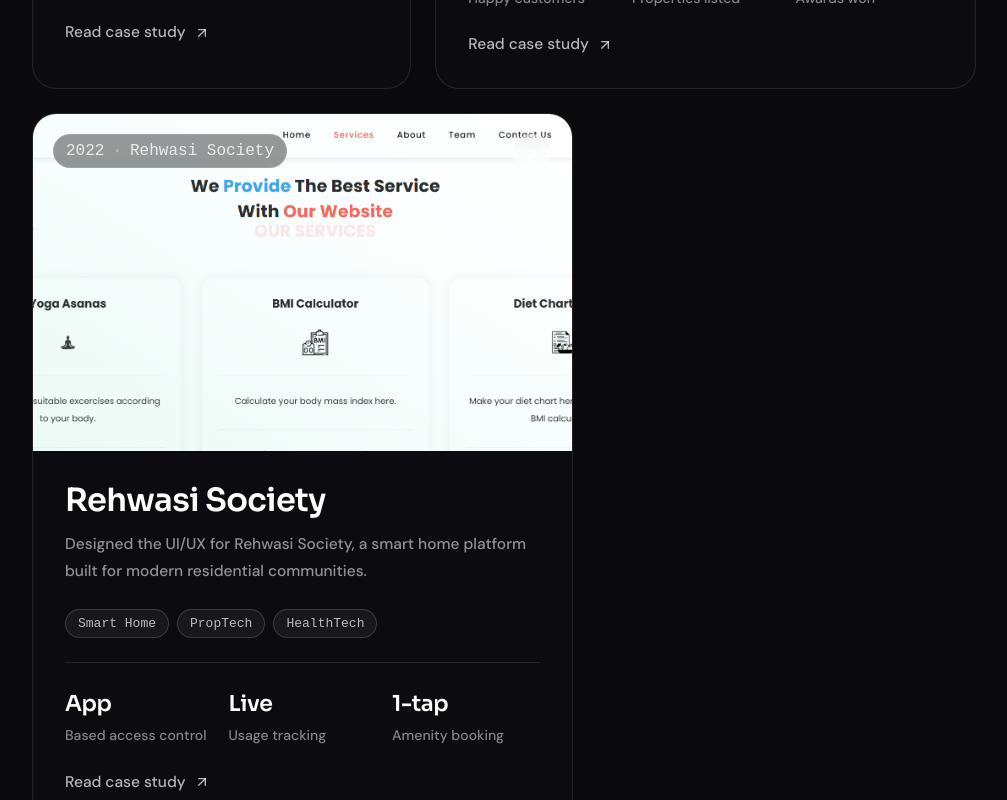
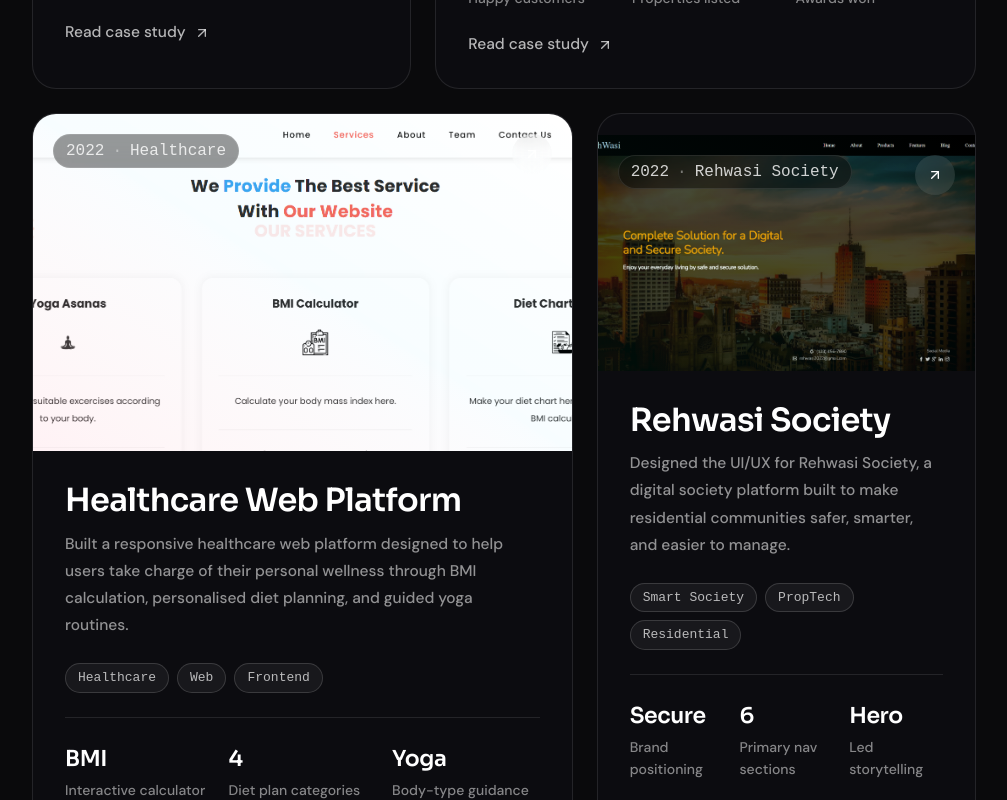
Before and after one commit to anshika0809/portfolio, a React (Vite) app: page / in a window 1280 px wide. Shown: the part 2520-3320 px from the top of the page, without its empty margins (136-1143 px from the left). Built offline with nearby package versions, Linux system fonts and the light colour scheme.

Commit message:
feat: added new case study

```diff
--- a/src/app/components/Skills.tsx
+++ b/src/app/components/Skills.tsx
@@ -15,9 +15,9 @@
   { name: "Stitch", color: "#6366F1" },
   { name: "Adobe XD", color: "#FF61F6" },
   { name: "Framer", color: "#0055FF" },
-  { name: "ProtoPie", color: "#8B5CF6" },
-  { name: "Emergent", color: "#10B981" },
-  { name: "Midjourney", color: "#F59E0B" },
+  { name: "WordPress", color: "#8B5CF6" },
+  // { name: "Emergent", color: "#10B981" },
+  // { name: "Midjourney", color: "#F59E0B" },
 ];
 
 export function Skills() {
--- a/src/app/components/caseStudiesData.ts
+++ b/src/app/components/caseStudiesData.ts
@@ -232,56 +232,103 @@
     ],
   },
   {
+    slug: "healthcare-website",
+    client: "Healthcare",
+    title: "Healthcare Web Platform",
+    link: "https://anshika0809.github.io/Healthcare",
+    oneLiner:
+      "Built a responsive healthcare web platform designed to help users take charge of their personal wellness through BMI calculation, personalised diet planning, and guided yoga routines.",
+    year: "2022",
+    role: "Frontend Developer & UI/UX Designer",
+    duration: "Jan 2022 - Feb 2022",
+    tags: ["Healthcare", "Web", "Frontend"],
+    cover: "/healthcare-cover.png",
+    gallery: ["/healthcare-cover.png"],
+    gradient: "from-rose-500/20 via-sky-400/10 to-transparent",
+    span: "md:col-span-7",
+    overview:
+      "Built a responsive healthcare web platform designed to help users take charge of their personal wellness. The site provides a structured, step-by-step journey - calculate your BMI, receive a personalised diet plan based on the result, and explore suitable yoga asanas and exercises - making health guidance interactive, accessible, and actionable for everyday users.",
+    scope: [
+      { label: "Role", value: "Frontend Development + UI/UX Design" },
+      { label: "Platform", value: "Responsive multi-page website" },
+      { label: "Focus", value: "Wellness and nutrition tools" },
+      { label: "Live Site", value: "anshika0809.github.io/Healthcare" },
+    ],
+    approach: [
+      {
+        title: "BMI-first guided flow",
+        body: "Designed the experience as a simple user journey where BMI calculation acts as the entry point to more personalised wellness guidance.",
+      },
+      {
+        title: "Interactive health tools",
+        body: "Built practical modules for BMI calculation, diet chart generation, and yoga exploration so users could act on their health information immediately.",
+      },
+      {
+        title: "Responsive multi-page system",
+        body: "Structured the platform across clear sections for services, team, contact, and footer navigation while keeping the interface readable across devices.",
+      },
+    ],
+    insights: [
+      "BMI Calculator with real-time output and category classification.",
+      "Diet Chart Maker with personalised plans across 4 BMI categories.",
+      "Yoga and exercise guidance matched to user body type.",
+      "Schedule-maker flow guiding users from BMI to diet to exercise in sequence.",
+      "Responsive multi-page website with smooth in-page navigation.",
+      "Team section, contact form, and structured footer with service links.",
+    ],
+    outcomes: [
+      { value: "BMI", label: "Interactive calculator" },
+      { value: "4", label: "Diet plan categories" },
+      { value: "Yoga", label: "Body-type guidance" },
+    ],
+  },
+  {
     slug: "rehwasi-society",
     client: "Rehwasi Society",
     title: "Rehwasi Society",
     link: "https://anshika0809.github.io/rehwasisociety",
     oneLiner:
-      "Designed the UI/UX for Rehwasi Society, a smart home platform built for modern residential communities.",
+      "Designed the UI/UX for Rehwasi Society, a digital society platform built to make residential communities safer, smarter, and easier to manage.",
     year: "2022",
     role: "UI/UX Designer",
     duration: "Feb 2022 - Jun 2022",
-    tags: ["Smart Home", "PropTech", "HealthTech"],
-    cover: "/healthcare-cover.png",
-    gallery: [
-      "/healthcare-cover.png",
-      // "https://images.unsplash.com/photo-1596236100223-f3c656de3038?crop=entropy&cs=tinysrgb&fit=max&fm=jpg&w=1080",
-    ],
+    tags: ["Smart Society", "PropTech", "Residential"],
+    cover: "/rehwasi.png",
+    gallery: ["/rehwasi.png"],
     gradient: "from-emerald-500/25 via-teal-400/10 to-transparent",
-    span: "md:col-span-7",
+    span: "md:col-span-5",
     overview:
-      "Designed the UI/UX for Rehwasi Society, a smart home platform built for modern residential communities. The product digitizes everyday society management - giving residents app-based access control, real-time usage tracking, seamless amenity booking, and integrated payment flows - all in one unified interface.",
+      "Designed the UI/UX for Rehwasi Society, a digital platform for modern residential communities. The product brings together society communication, access, services, and everyday management into a single interface so residents can navigate community life more safely and conveniently while the brand presents itself as a complete digital solution.",
     scope: [
       { label: "Role", value: "UI/UX Design" },
-      { label: "Platform", value: "Smart living platform" },
-      { label: "Focus", value: "Access control, usage tracking, booking" },
+      { label: "Platform", value: "Society management website" },
+      { label: "Focus", value: "Trust, navigation, residential services" },
       { label: "Live Site", value: "anshika0809.github.io/rehwasisociety" },
     ],
     approach: [
       {
-        title: "App-based access control",
-        body: "Designed resident-facing access control flows for gates and common areas with a simple, app-based interaction model.",
+        title: "Trust-led landing experience",
+        body: "Built the homepage around a strong hero, dark overlay, and simple top navigation so visitors quickly understand RehWasi as a secure digital society solution.",
       },
       {
-        title: "Live usage dashboard",
-        body: "Created utility and amenity usage tracking screens that make everyday society activity easier to monitor in real time.",
+        title: "Clear information architecture",
+        body: "Structured the experience around familiar website sections like home, about, products, features, blog, and contact to support both discovery and credibility.",
       },
       {
-        title: "Booking and payments",
-        body: "Mapped amenity booking and integrated payment flows for maintenance and facility charges in one responsive interface.",
+        title: "Residential brand storytelling",
+        body: "Used warm city imagery, high-contrast typography, and supportive messaging to position the platform as both modern and community-friendly.",
       },
     ],
     insights: [
-      "App-based digital access control for gates and common areas.",
-      "Real-time utility and amenity usage tracking dashboard.",
-      "Amenity booking flow - gym, pool, clubhouse, and community spaces.",
-      "Integrated payment interface for maintenance and facility charges.",
-      "Resident-facing web interface with responsive layout.",
+      "A cinematic hero section helped the platform feel more premium and secure.",
+      "Straightforward navigation labels made the society offering easier to scan for first-time visitors.",
+      "Overlay treatment preserved readability while still letting the background image carry brand mood.",
+      "The design balances promotional storytelling with practical society-product positioning.",
     ],
     outcomes: [
-      { value: "App", label: "Based access control" },
-      { value: "Live", label: "Usage tracking" },
-      { value: "1-tap", label: "Amenity booking" },
+      { value: "Secure", label: "Brand positioning" },
+      { value: "6", label: "Primary nav sections" },
+      { value: "Hero", label: "Led storytelling" },
     ],
   },
 ];
```
Also changed, not shown: public/rehwasi.png (added), 5 other files (tests, documents, lock files or other folders).
